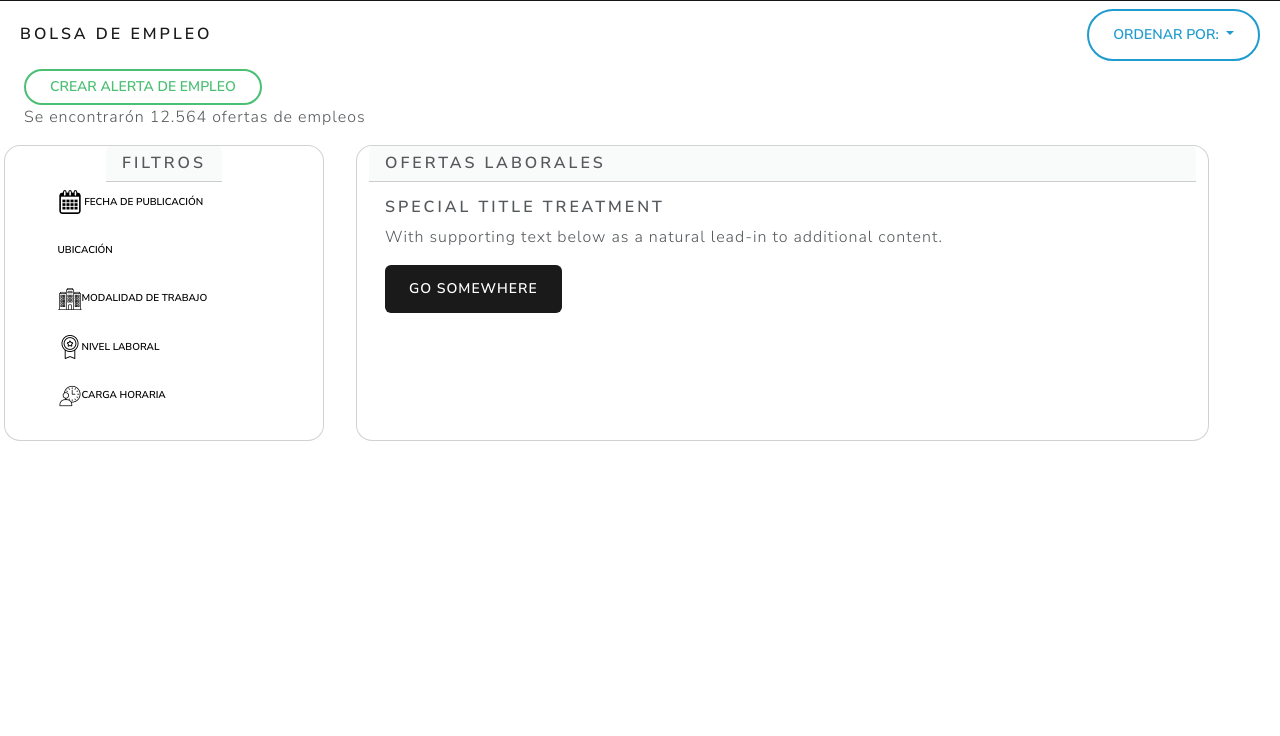
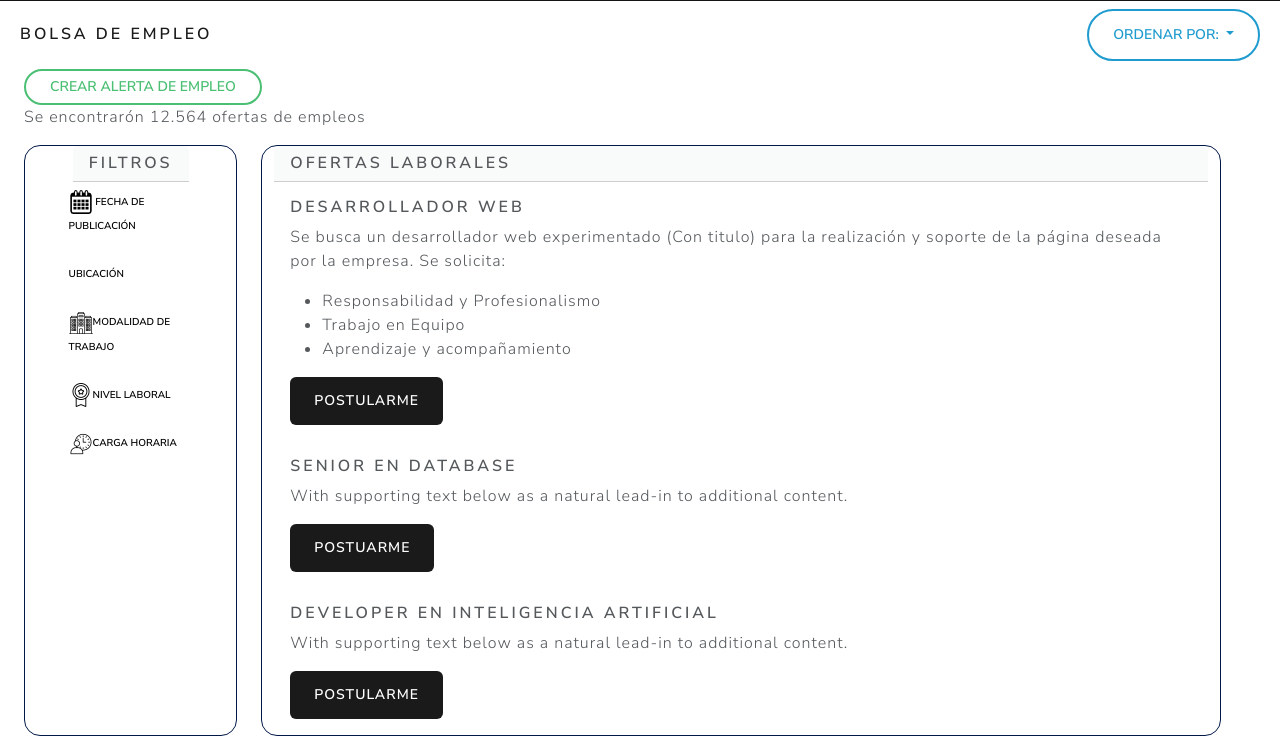
Before and after one commit to maximilianotraghetti/DevSeekers, a plain HTML site: page home.html in a window 1280 px wide. Shown: the part 95-831 px from the top of the page. Before the commit the page ends 800 px from the top, so only its background shows below. Drawn offline with nearby package versions, Linux system fonts and the light colour scheme.

Commit message:
casi listo el home

```diff
--- a/assets/styles/styleHome.css
+++ b/assets/styles/styleHome.css
@@ -3,3 +3,8 @@
     color: black;
     border: 2px solid black;
 }
+
+.card {
+    border-color: #001848;
+
+}
--- a/home.html
+++ b/home.html
@@ -70,7 +70,7 @@
         </section>
         <div class="container-fluid">
             <div class="row">
-                <div class="card col-md-3 me-3 ms-1 rounded-4 align-items-center" id="Cartas">
+                <div class="card col-md-2  ms-4 rounded-4 align-items-center" id="Cartas">
                     <h5 class="card-header text-center">Filtros</h5>
                     <button type="button" class="btn btn-light btn-sm rounded-5 mb-2 text-start col-10"><img
                             src="assets/img/calendario.png" alt=""> Fecha de
@@ -85,14 +85,31 @@
                     <button type="button" class="btn btn-light btn-sm rounded-5 mb-4 text-start col-10"><img
                             src="assets/img/tiempo-de-trabajo.png" alt="" srcset="">Carga Horaria </button>
                 </div>
-                <div class="card col-md-8 ms-3 rounded-4">
+                <div class="card col-md-9 ms-4 rounded-4">
                     <h5 class="card-header">Ofertas Laborales</h5>
                     <div class="card-body">
-                        <h5 class="card-title">Special title treatment</h5>
+                        <h5 class="card-title">Desarrollador Web</h5>
+                        <p class="card-text">Se busca un desarrollador web experimentado (Con titulo) para la
+                            realización y soporte de la página deseada por la empresa. Se solicita:</p>
+                        <ul>
+                            <li>Responsabilidad y Profesionalismo</li>
+                            <li>Trabajo en Equipo</li>
+                            <li>Aprendizaje y acompañamiento</li>
+                        </ul>
+                        <a href="#" class="btn btn-primary">Postularme</a>
+                    </div>
+                    <div class="card-body">
+                        <h5 class="card-title">Senior en Database</h5>
                         <p class="card-text">With supporting text below as a natural lead-in to additional content.</p>
-                        <a href="#" class="btn btn-primary">Go somewhere</a>
+                        <a href="#" class="btn btn-primary">Postuarme</a>
+                    </div>
+                    <div class="card-body">
+                        <h5 class="card-title">Developer en Inteligencia Artificial</h5>
+                        <p class="card-text">With supporting text below as a natural lead-in to additional content.</p>
+                        <a href="#" class="btn btn-primary">Postularme</a>
                     </div>
                 </div>
+
             </div>
         </div>
 
```
